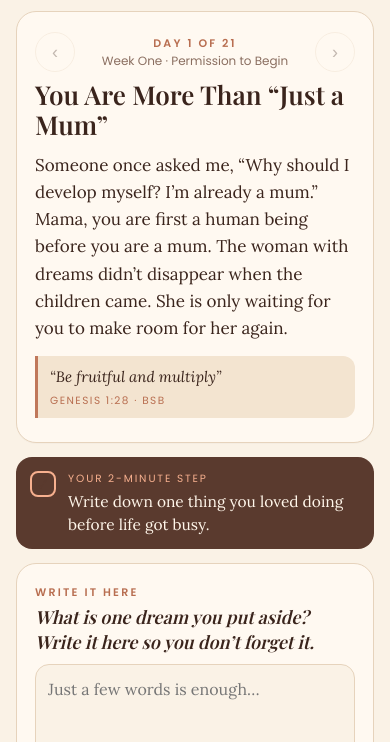
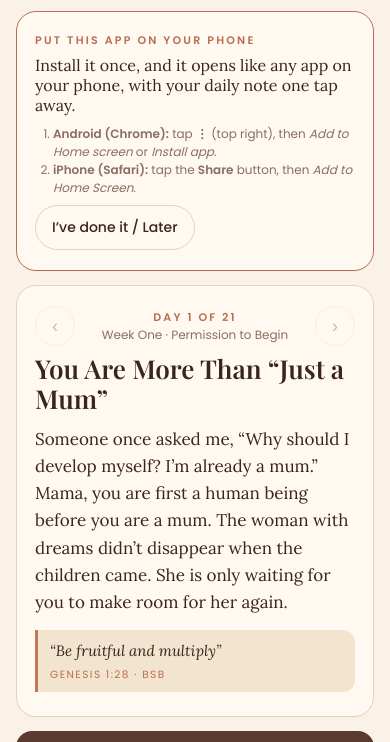
Before and after one commit to blessingsvestule/21days, a plain HTML site: page index.html in a window 390 px wide. Both pictures are taken after a click on the button "Begin my 21 days". Shown: the part 38-780 px from the top of the page. Drawn offline with nearby package versions, Linux system fonts and the light colour scheme; a web font is replaced by a local one.

Commit message:
Add 'put this app on your phone' install card
Co-Authored-By: Claude Opus 5.5 <noreply@anthropic.com>
Claude-Session: https://claude.ai/code/session_017UgB5GVqMc2MTpfPe2MZXB

```diff
--- a/index.html
+++ b/index.html
@@ -75,6 +75,7 @@ input.in{width:100%;font:16px Poppins,sans-serif;padding:12px 14px;border:1px so
 .help li{margin-bottom:6px}
 .small{font-family:Poppins,sans-serif;font-size:12px;color:var(--muted);line-height:1.5}
 .wk{font-family:Poppins,sans-serif;font-size:11px;letter-spacing:.16em;text-transform:uppercase;color:var(--muted);margin-top:14px}
+.card.install{border-color:var(--terra);border-width:1.5px}
 .toast{position:fixed;left:50%;top:calc(14px + env(safe-area-inset-top));transform:translateX(-50%);background:var(--cocoa2);color:#fff;font-family:Poppins,sans-serif;font-size:13px;padding:10px 16px;border-radius:999px;opacity:0;transition:.25s;pointer-events:none;z-index:9}
 .toast.show{opacity:1}
 </style>
@@ -105,6 +106,16 @@ input.in{width:100%;font:16px Poppins,sans-serif;padding:12px 14px;border:1px so
 <!-- TODAY -->
 <section id="today" class="hidden">
   <div class="top"><div class="brand">21 Days, Mama</div><div class="greet" id="greet"></div></div>
+  <div class="card install hidden" id="installCard">
+    <div class="label">Put this app on your phone</div>
+    <p style="margin:6px 0 10px">Install it once, and it opens like any app on your phone, with your daily note one tap away.</p>
+    <div id="instAndroid" class="hidden"><button class="btn primary" id="installBtn">Install the app</button></div>
+    <ol class="small" id="instManual" style="margin:0 0 6px 18px;padding:0">
+      <li><b>Android (Chrome):</b> tap <b>&#8942;</b> (top right), then <i>Add to Home screen</i> or <i>Install app</i>.</li>
+      <li><b>iPhone (Safari):</b> tap the <b>Share</b> button, then <i>Add to Home Screen</i>.</li>
+    </ol>
+    <div class="row" style="margin-top:8px"><button class="btn" id="installLater">I&rsquo;ve done it / Later</button></div>
+  </div>
   <div class="card">
     <div class="day-head">
       <button class="nav-btn" id="prev" aria-label="Previous day">‹</button>
@@ -337,6 +348,18 @@ $("theme").onclick=()=>{ const dark = getComputedStyle(document.documentElement)
 document.querySelectorAll("nav.tabs button").forEach(b=>b.onclick=()=>{ if(b.dataset.t==="today") cur=Math.max(0,unlocked()); show(b.dataset.t); });
 applyTheme();
 if(sget("start",null)){ cur=Math.max(0,unlocked()); show("today"); } else show("welcome");
+
+/* install prompt */
+(function(){
+  const standalone = (window.matchMedia && matchMedia("(display-mode: standalone)").matches) || navigator.standalone===true;
+  let deferred=null;
+  function refresh(){ const c=$("installCard"); if(!c) return; c.classList.toggle("hidden", standalone || sget("installDismissed",false)); }
+  window.addEventListener("beforeinstallprompt", e=>{ e.preventDefault(); deferred=e; $("instAndroid").classList.remove("hidden"); $("instManual").classList.add("hidden"); });
+  window.addEventListener("appinstalled", ()=>{ sset("installDismissed",true); refresh(); toast("Installed. Find it on your home screen."); });
+  $("installBtn").onclick=async()=>{ if(!deferred) return; deferred.prompt(); try{ const r=await deferred.userChoice; if(r.outcome==="accepted"){ sset("installDismissed",true); refresh(); } }catch(e){} deferred=null; };
+  $("installLater").onclick=()=>{ sset("installDismissed",true); refresh(); };
+  refresh();
+})();
 if("serviceWorker" in navigator && location.protocol==="https:"){ navigator.serviceWorker.register("sw.js").catch(()=>{}); }
 </script>
 </body>
--- a/sw.js
+++ b/sw.js
@@ -1,4 +1,4 @@
-const C='ntl21-v1';
+const C='ntl21-v2';
 self.addEventListener('install',e=>{e.waitUntil(caches.open(C).then(c=>c.addAll(['./','index.html','manifest.json','icon-192.png','icon-512.png'])));self.skipWaiting();});
 self.addEventListener('activate',e=>{e.waitUntil(caches.keys().then(k=>Promise.all(k.filter(x=>x!==C).map(x=>caches.delete(x)))));self.clients.claim();});
 self.addEventListener('fetch',e=>{e.respondWith(caches.match(e.request).then(r=>r||fetch(e.request).then(res=>{const cp=res.clone();caches.open(C).then(c=>c.put(e.request,cp)).catch(()=>{});return res;}).catch(()=>r)));});
```
